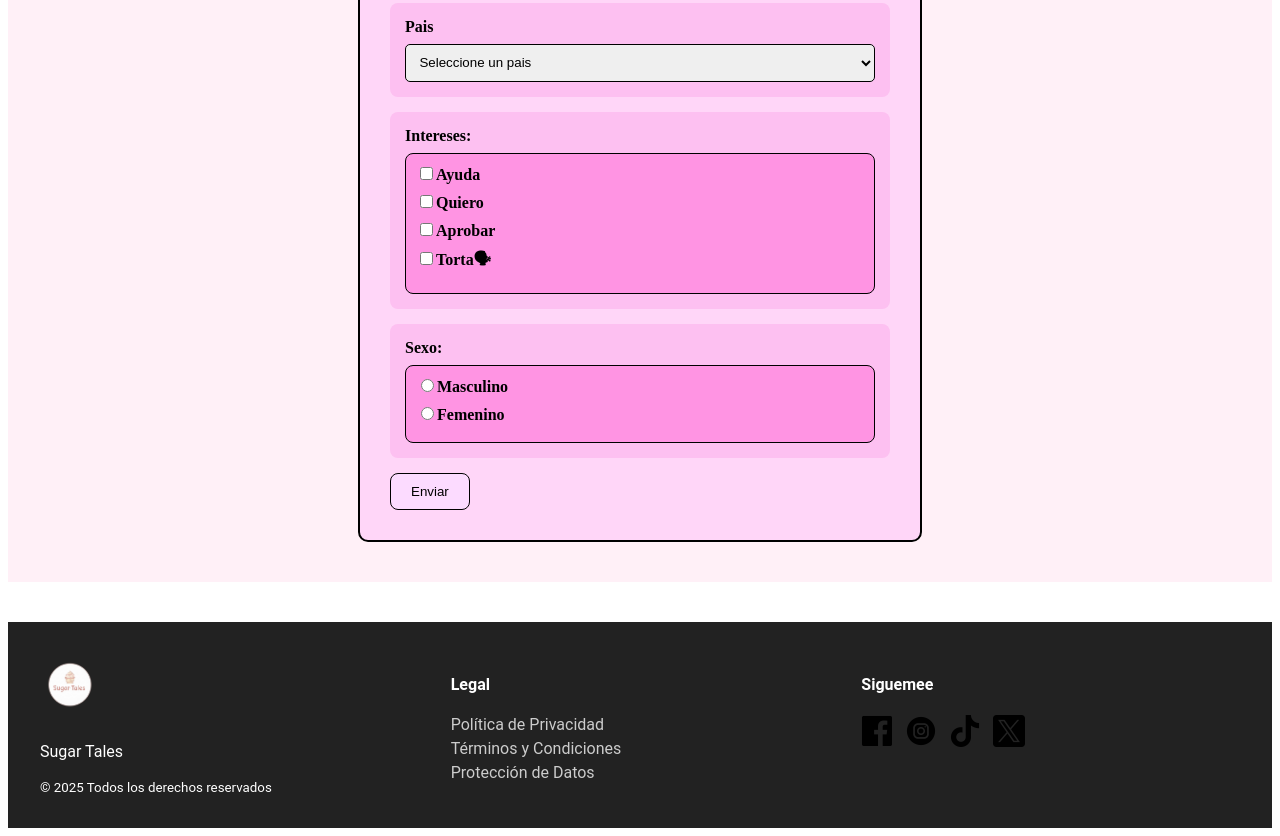
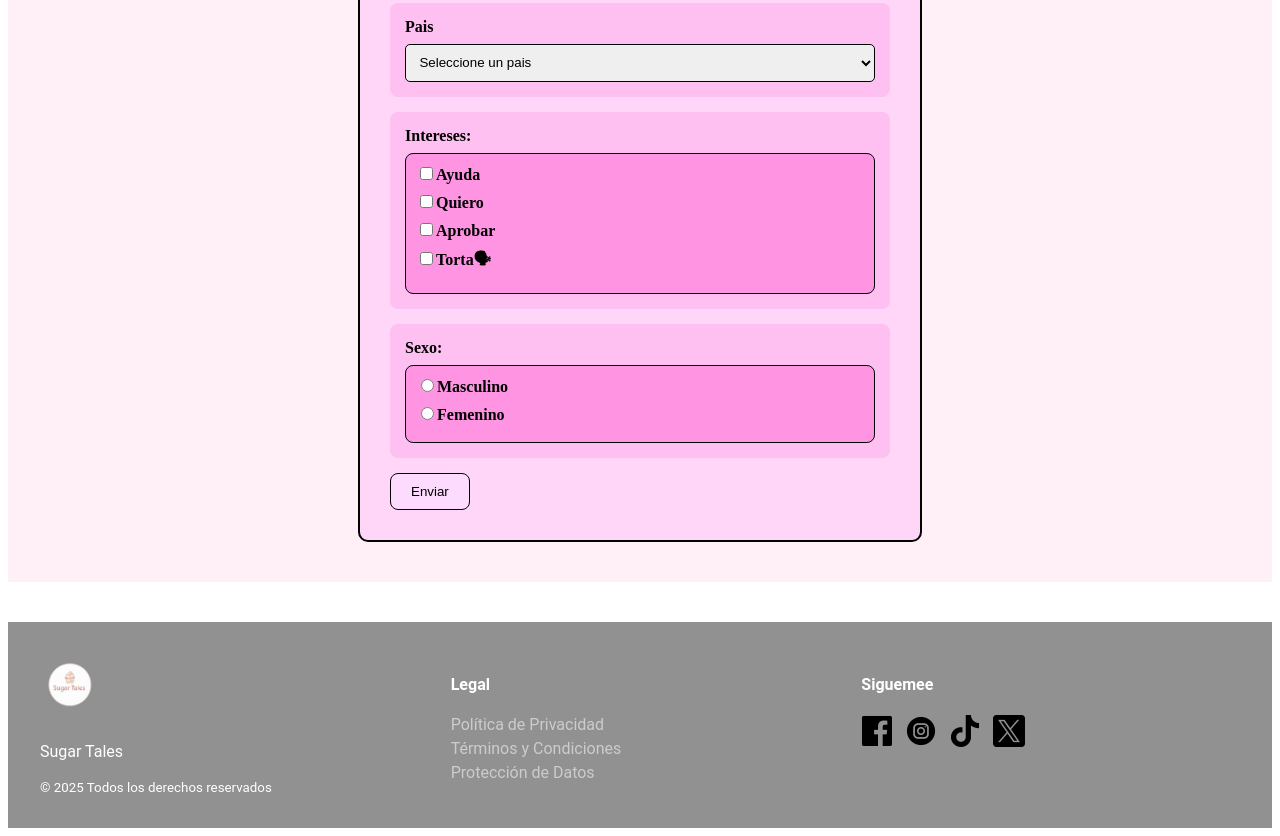
Before and after one commit to JhosSL/Sugar-Tales, a website: page index.html in a window 1280 px wide. Shown: the part 1127-1963 px from the top of the page. Drawn offline with Linux system fonts and the light colour scheme.

Commit message:
Actualizando estilos y dependencias

```diff
--- a/Pie.css
+++ b/Pie.css
@@ -1,6 +1,6 @@
 /* Footer general */
 .footer {
-  background-color: #222; /* Fondo oscuro para contraste */
+  background-color: #919191; /* Fondo oscuro para contraste */
   color: white;
   padding: 2rem 1rem;
   font-family: "Roboto", sans-serif;
```
Also changed, not shown: 1 other file.
